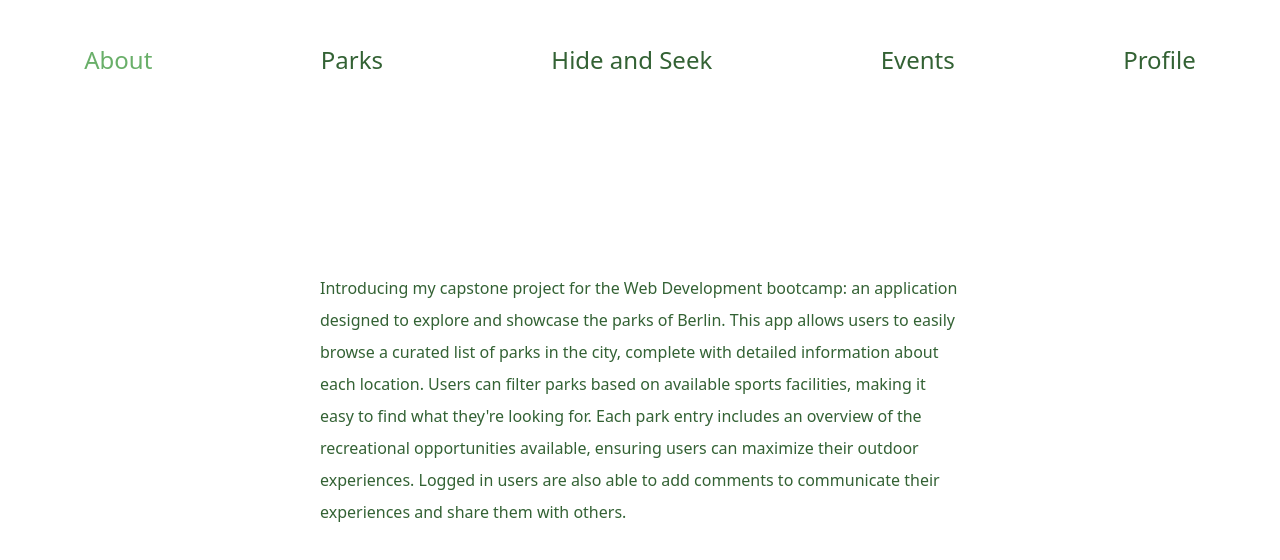
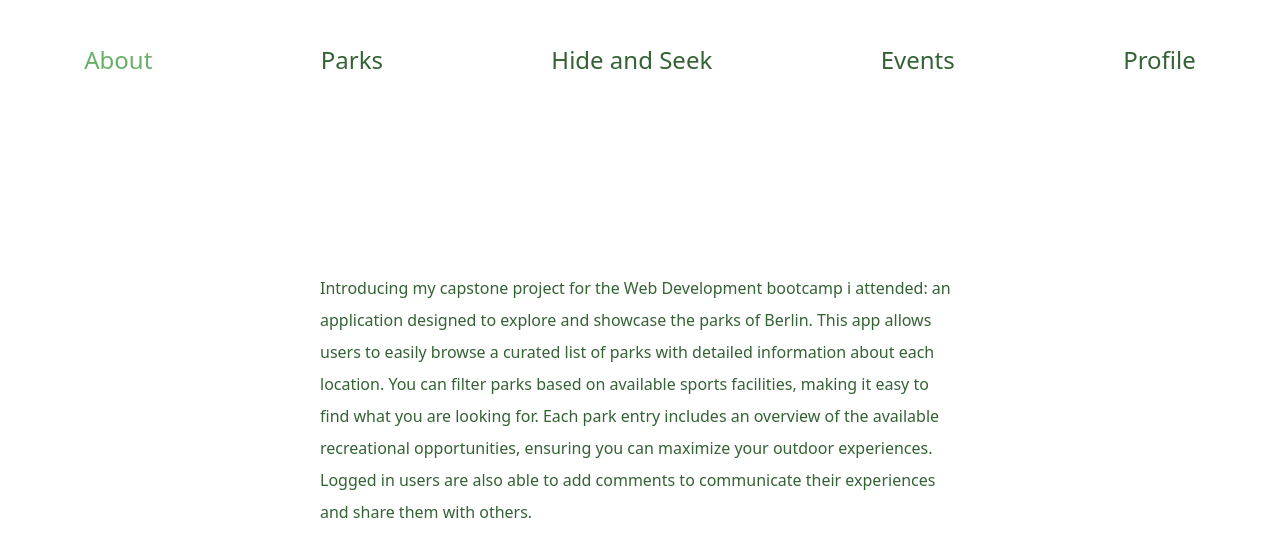
Before and after one commit to adrianricken/hide-and-seek, a Next.js app: page /about in a window 1280 px wide. Shown: the top 560 px of the page. Built offline with nearby package versions, Linux system fonts and the light colour scheme.

Commit message:
updating map settings

```diff
--- a/pages/about/index.js
+++ b/pages/about/index.js
@@ -27,14 +27,14 @@ export default function events() {
   return (
     <AboutContainer>
       <About>
-        Introducing my capstone project for the Web Development bootcamp: an
-        application designed to explore and showcase the parks of Berlin. This
-        app allows users to easily browse a curated list of parks in the city,
-        complete with detailed information about each location. Users can filter
-        parks based on available sports facilities, making it easy to find what
-        they&apos;re looking for. Each park entry includes an overview of the
-        recreational opportunities available, ensuring users can maximize their
-        outdoor experiences. Logged in users are also able to add comments to
+        Introducing my capstone project for the Web Development bootcamp i
+        attended: an application designed to explore and showcase the parks of
+        Berlin. This app allows users to easily browse a curated list of parks
+        with detailed information about each location. You can filter parks
+        based on available sports facilities, making it easy to find what you
+        are looking for. Each park entry includes an overview of the available
+        recreational opportunities, ensuring you can maximize your outdoor
+        experiences. Logged in users are also able to add comments to
         communicate their experiences and share them with others.
       </About>
     </AboutContainer>
```
